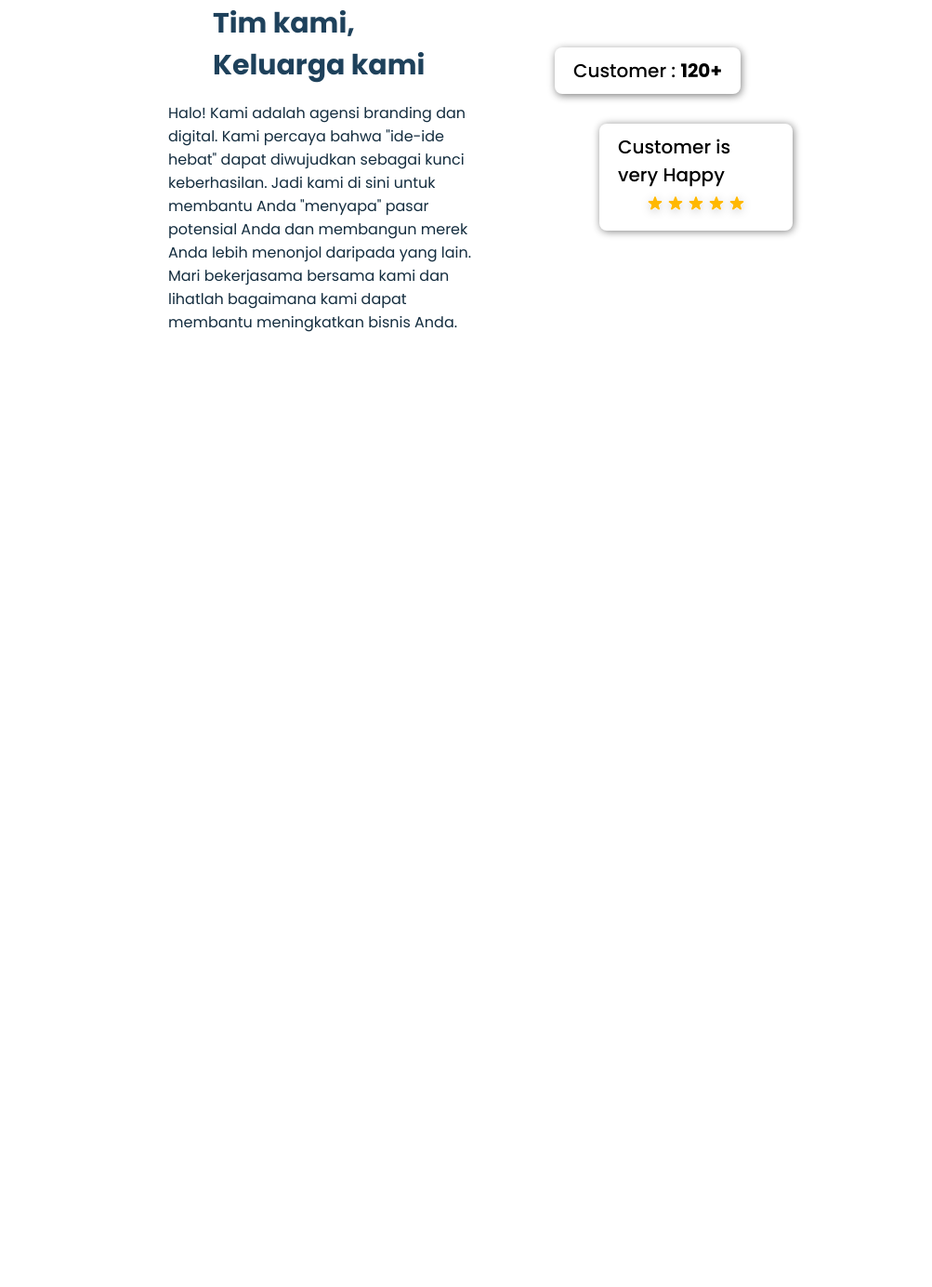
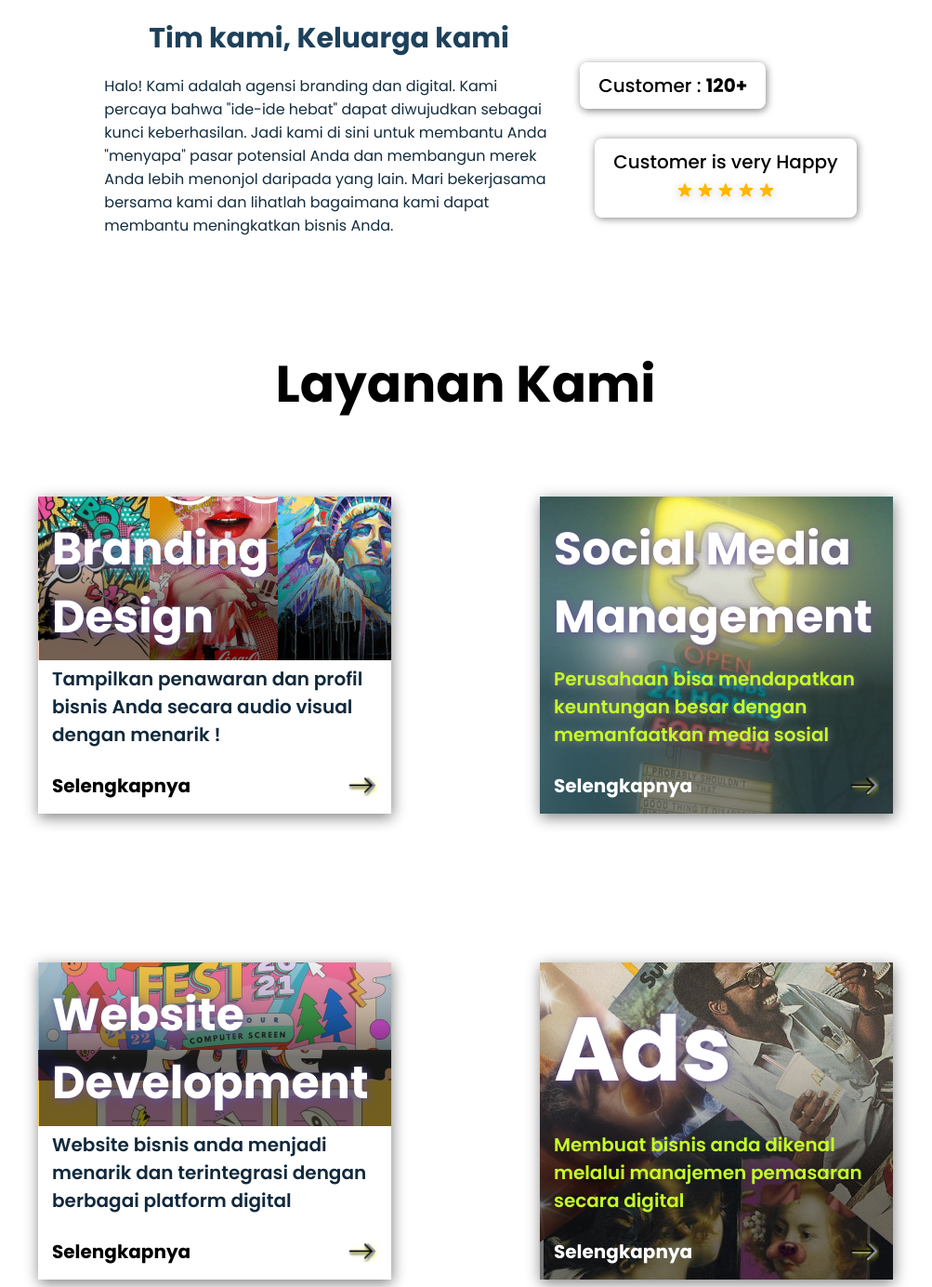
Before and after one commit to abriadm/new-FAN, a plain HTML site: page index.html in a window 1280 px wide. Shown: the part 636-2020 px from the top of the page at 93% size, without its empty margins (139-1142 px from the left). Before the commit the page ends 1039 px from the top, so only its background shows below. Drawn offline with Linux system fonts and the light colour scheme.

```diff
--- a/index.html
+++ b/index.html
@@ -26,10 +26,12 @@
     <main>
       <!-- Section 1 -->
       <section class="section-1">
-        <h1>Tingkatkan Bisnismu Dengan</h1>
-        <h1 class="section-1-h1">Digital Marketing</h1>
+        <h1>
+          Tingkatkan Bisnismu Dengan<br /><span class="section-1-h1"
+            >Digital Marketing</span
+          >
+        </h1>
         <p>Creative Solutions > Creative Result</p>
-
       </section>
 
       <!-- Section 2 -->
@@ -270,10 +272,91 @@
         </div>
       </section>
 
-      <!-- Section 2 -->
+      <!-- Section 3 -->
       <section class="section-3">
+        <h1>Layanan Kami</h1>
+        <div class="container">
+          <div class="card-branding">
+            <div class="header">
+              <h2>
+                Branding<br />
+                Design
+              </h2>
+            </div>
+            <div class="desc">
+              <p>
+                Tampilkan penawaran dan profil bisnis Anda secara audio visual
+                dengan menarik !
+              </p>
+            </div>
+            <a href="./pages/layanan.html" class="card-links"
+              >Selengkapnya <img src="./assets/arrow.png" alt="panah kanan"
+            /></a>
+          </div>
+          <div class="card-social">
+            <div class="header">
+              <h2>
+                Social Media<br />
+                Management
+              </h2>
+            </div>
+            <div class="desc">
+              <p>
+                Perusahaan bisa mendapatkan keuntungan besar dengan memanfaatkan
+                media sosial
+              </p>
+            </div>
+            <a href="./pages/layanan.html" class="card-links"
+              >Selengkapnya <img src="./assets/arrow.png" alt="panah kanan"
+            /></a>
+          </div>
+          <div class="card-website">
+            <div class="header">
+              <h2>
+                Website<br />
+                Development
+              </h2>
+            </div>
+            <div class="desc">
+              <p>
+                Website bisnis anda menjadi menarik dan terintegrasi dengan
+                berbagai platform digital
+              </p>
+            </div>
+            <a href="./pages/layanan.html" class="card-links"
+              >Selengkapnya <img src="./assets/arrow.png" alt="panah kanan"
+            /></a>
+          </div>
+          <div class="card-ads">
+            <div class="header">
+              <h2>Ads</h2>
+            </div>
+            <div class="desc">
+              <p>
+                Membuat bisnis anda dikenal melalui manajemen pemasaran secara
+                digital
+              </p>
+            </div>
+            <a href="./pages/layanan.html" class="card-links"
+              >Selengkapnya <img src="./assets/arrow.png" alt="panah kanan"
+            /></a>
+          </div>
+        </div>
+      </section>
 
+      <!-- Section 4 -->
+      <section class="section-4">
+        <h1>Pelanggan Kami</h1>
+        <div class="container-pelanggan">
+          <img src="./assets/pelangggan/ascc-1.png" alt="ascc">
+          <img src="./assets/pelangggan/baja-1.png" alt="baja">
+          <img src="./assets/pelangggan/harvional-1.png" alt="harvional">
+          <img src="./assets/pelangggan/selko-1.png" alt="selko">
+          <img src="./assets/pelangggan/tengko-1.png" alt="tengko">
+        </div>
       </section>
+
+
     </main>
   </body>
 </html>
--- a/styles/index.css
+++ b/styles/index.css
@@ -70,18 +70,17 @@
 /* Main */
 
 main {
-    width: 55%;
+    width: 75%;
     /* border: 1px solid black; */
-    margin: 7rem auto 0;
+    margin: 8rem auto 0;
 }
 
 /* Section 1 */
 .section-1 {
     display: flex;
     flex-direction: column;
-    margin-left: 4rem;
+    align-items: center;
     height: 50vh;
-    /* border: 1px solid black; */
 }
 
 .section-1 h1 {
@@ -97,7 +96,7 @@
 
 .section-1 p {
     font-size: 20px;
-    margin-left: 3.5rem;
+    margin-right: 20rem;
     margin-top: 2rem;
 }
 
@@ -105,7 +104,8 @@
 
 .section-2 {
     display: flex;
-    height: 50vh;
+    justify-content: center;
+    height: 40vh;
 }
 
 .description {
@@ -125,11 +125,11 @@
 }
 
 .card-customer {
-    width: 50%;
+    width: fit-content;
 }
 
 .customer {
-    margin: 3rem 0 1.5rem 5rem;
+    margin: 3rem 0 1.5rem 2rem;
     width: fit-content;
     font-size: 20px;
     padding: 10px 20px;
@@ -146,7 +146,7 @@
 }
 
 .rating {
-    margin: 2rem 0 0 8rem;
+    margin: 2rem 0 0 3rem;
     width: fit-content;
     display: flex;
     flex-direction: column;
@@ -161,3 +161,156 @@
     font-weight: 500;
     font-size: 20px;
 }
+
+/* Section 3 */
+
+.section-3 {
+    margin-top: 2rem;
+    display: flex;
+    flex-direction: column;
+    align-items: center;
+}
+
+.section-3 h1 {
+    font-size: 55px;
+}
+
+.container {
+    width: 100%;
+    margin-top: 5rem;
+    display: flex;
+    flex-wrap: wrap;
+    gap: 10rem;
+    justify-content: center;
+}
+
+.card-branding {
+    width: 380px;
+    box-shadow: 1px 4px 15px grey;
+    display: flex;
+    flex-direction: column;
+}
+
+.card-branding .header {
+    padding: 20px 0 10px 15px ;
+    background-image: url(../assets/layanan/branding-design.png);
+}
+
+.card-social {
+    width: 380px;
+    box-shadow: 1px 4px 15px grey;
+    display: flex;
+    flex-direction: column;
+    background-image: url(../assets/layanan/social.png);
+    background-blend-mode: hard-light;
+}
+
+.card-social .header {
+    padding: 20px 0 10px 15px;
+}
+
+.card-social .card-links {
+    color: white;
+}
+
+.card-social .desc p {
+    color: #c5ff27;
+    text-shadow: 1px 2px 8px grey;
+}
+
+.card-website {
+    width: 380px;
+    box-shadow: 1px 4px 15px grey;
+    display: flex;
+    flex-direction: column;
+}
+
+.card-website .header {
+    padding: 20px 0 10px 15px ;
+    background-image: url(../assets/layanan/website.png);
+}
+
+.card-ads {
+    width: 380px;
+    box-shadow: 1px 4px 15px grey;
+    display: flex;
+    flex-direction: column;
+    background-image: url(../assets/layanan/ads.png);
+    background-blend-mode: hard-light;
+}
+
+.card-ads .header {
+    padding: 20px 0 10px 15px ;
+}
+
+.card-ads .header h2 {
+    font-size: 97px;
+}
+
+.card-ads .desc p {
+    color: #c5ff26;
+}
+
+.card-ads .card-links {
+    color: white;
+}
+
+.header h2 {
+    font-size: 49px;
+    font-weight: 700;
+    color: white;
+    text-shadow: 1px 2px 10px #635196;
+}
+
+.desc {
+    padding: 5px 1rem 10px 15px ;
+}
+
+.desc p {
+    color: #11293C;
+    font-weight: 600;
+    font-size: 20px;
+}
+
+.card-links {
+    width: 100%;
+    display: flex;
+    justify-content: space-between;
+    padding: 15px 15px 15px;
+    font-weight: 700;
+    font-size: 20px;
+    transition: all 0.3s ease-out;
+}
+
+.card-links img {
+    width: 2rem;
+}
+
+.card-links:hover {
+    background-color: #11293C;
+    color: #c5ff26;
+    text-shadow: 1px 2px 3px whitesmoke;
+}
+
+/* Section 4 */
+
+.section-4 {
+    margin-top: 8rem;
+    display: flex;
+    flex-direction: column;
+    align-items: center;
+}
+
+.section-4 h1 {
+    font-size: 55px;
+}
+
+.container-pelanggan {
+    width: 100%;
+    margin-top: 5rem;
+    margin-bottom: 2rem;
+    display: flex;
+    flex-wrap: wrap;
+    justify-content: space-around;
+    gap: 8rem;
+}
```
Also changed, not shown: assets/arrow.png (added), assets/layanan/ads.png (added), assets/layanan/branding-design.png (added), assets/layanan/social-media.png (added), assets/layanan/social.png (added), assets/layanan/website.png (added), assets/pelangggan/ascc-1.png (added), assets/pelangggan/baja-1.png (added), assets/pelangggan/harvional-1.png (added), assets/pelangggan/selko-1.png (added), assets/pelangggan/tengko-1.png (added).
